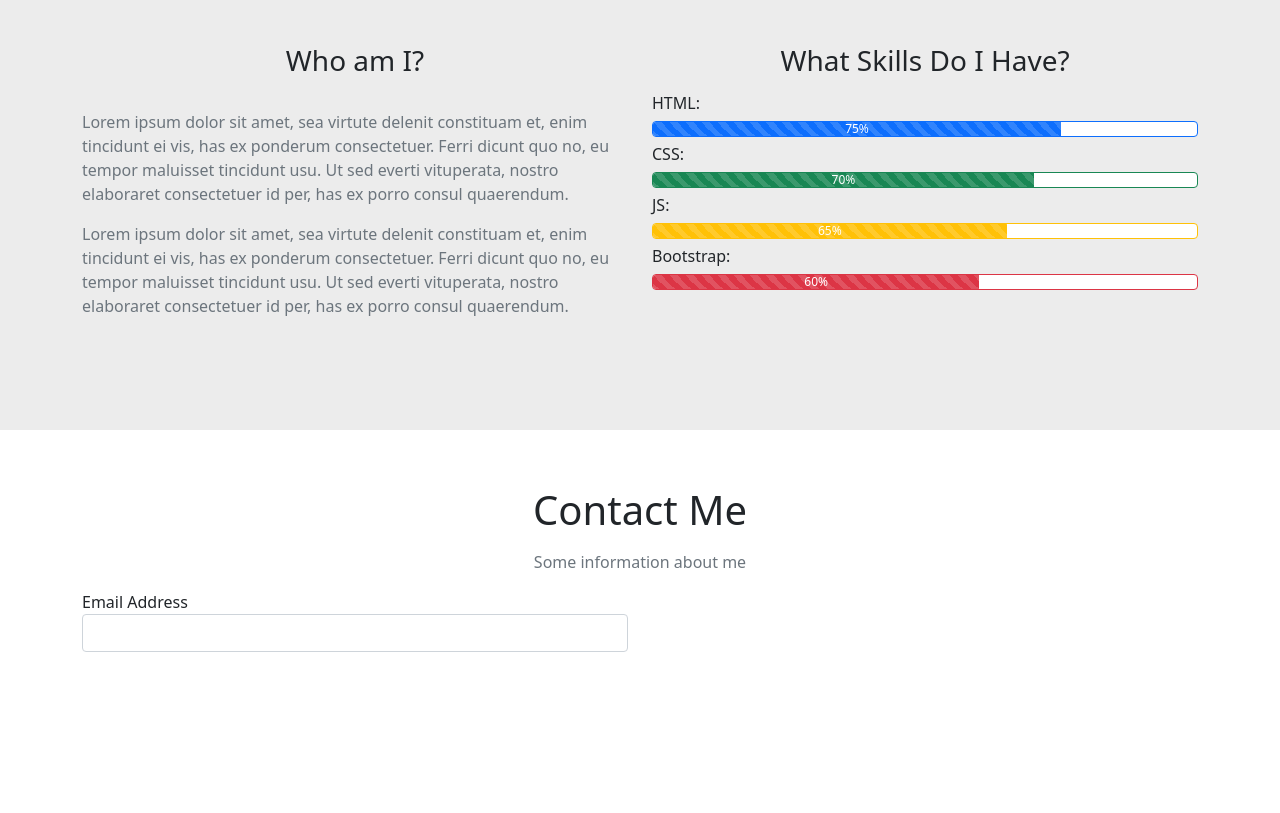
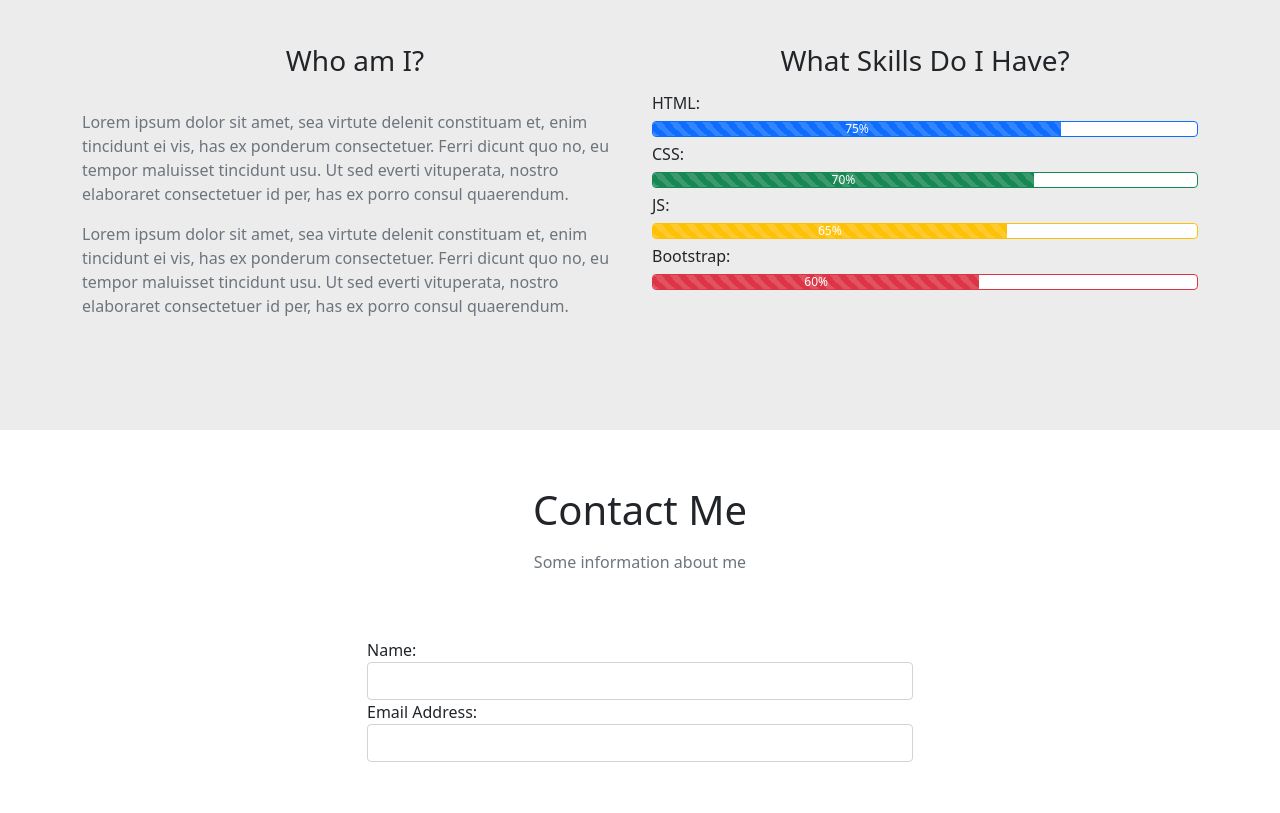
Before and after one commit to Mahsa1990a/portfolio, a plain HTML site: page index.html in a window 1280 px wide. Shown: the part 1855-2668 px from the top of the page. Before the commit the page ends 2555 px from the top, so only its background shows below. Drawn offline with Linux system fonts and the light colour scheme.

Commit message:
Added email and name input

```diff
--- a/index.html
+++ b/index.html
@@ -159,10 +159,14 @@
         <p class="text-muted">Some information about me</p>
       </div>
       <div class="row">
-        <!-- Form section -->
-        <form class="col-md-6" action="#">
+        <!-- Form section // mx-auto to be centered -->
+        <form class="col-md-6 mx-auto py-5" action="#">
           <div class="form-group">
-            <label for="#">Email Address</label>
+            <label for="#">Name:</label>
+            <input class="form-control" type="text">
+          </div>
+          <div class="form-group">
+            <label for="#">Email Address:</label>
             <input class="form-control" type="email">
           </div>
         </form>
```
